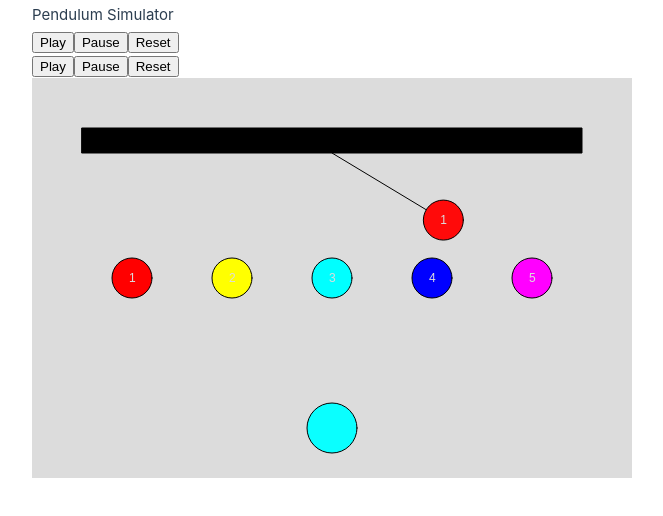
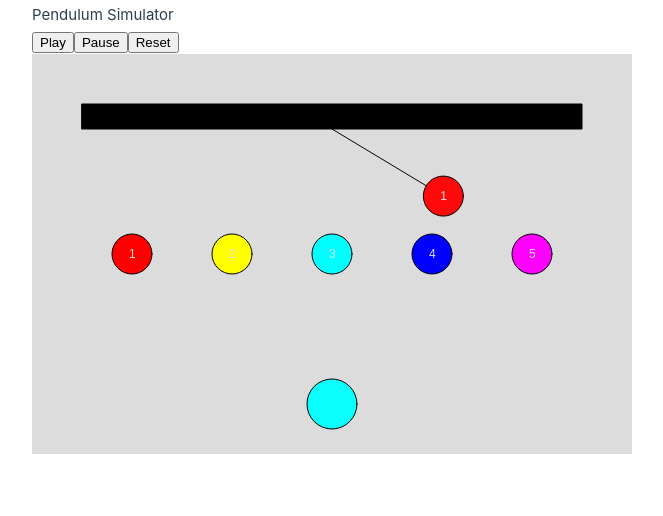
Before and after one commit to domleo/pendulum_simulator, a Vue app in the folder frontend/: page / in a window 1280 px wide. Shown: the top 516 px of the page, without its empty margins (0-663 px from the left). Built offline with nearby package versions, Linux system fonts and the light colour scheme.

Commit message:
some notes for myself

```diff
--- a/frontend/src/App.vue
+++ b/frontend/src/App.vue
@@ -7,12 +7,7 @@ import MyCanvas from './components/MyCanvas.vue'
 <template>
   <main>
     <header>Pendulum Simulator</header>
-    <button>Play</button>
-    <button>Pause</button>
-    <button>Reset</button>
-    <p>
       <my-canvas/>
-    </p>
   </main>
 </template>
 
```
Also changed, not shown: 1 other file (tests, documents, lock files or other folders).
